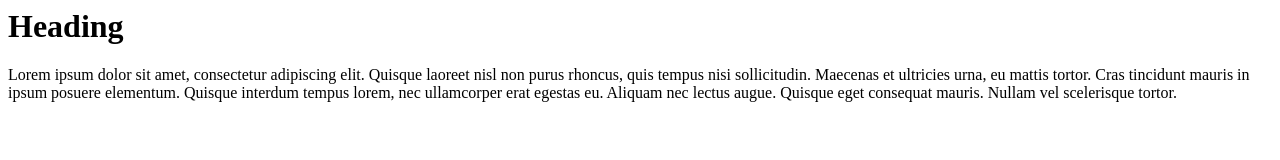
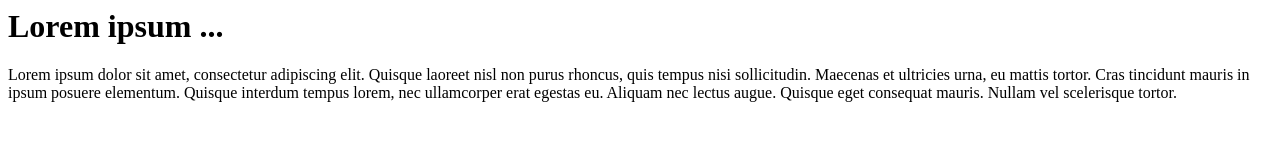
Before and after one commit to dingowizard/webpage, a plain HTML site: page index.html in a window 1280 px wide. Drawn offline with Linux system fonts and the light colour scheme.

Commit message:
Fixed title.

```diff
--- a/index.html
+++ b/index.html
@@ -1,5 +1,5 @@
 <html>
 <title>Webpage</title>
-<h1>Heading</h1>
+<h1>Lorem ipsum ...</h1>
 <p>Lorem ipsum dolor sit amet, consectetur adipiscing elit. Quisque laoreet nisl non purus rhoncus, quis tempus nisi sollicitudin. Maecenas et ultricies urna, eu mattis tortor. Cras tincidunt mauris in ipsum posuere elementum. Quisque interdum tempus lorem, nec ullamcorper erat egestas eu. Aliquam nec lectus augue. Quisque eget consequat mauris. Nullam vel scelerisque tortor.</p>
 </html>
```
